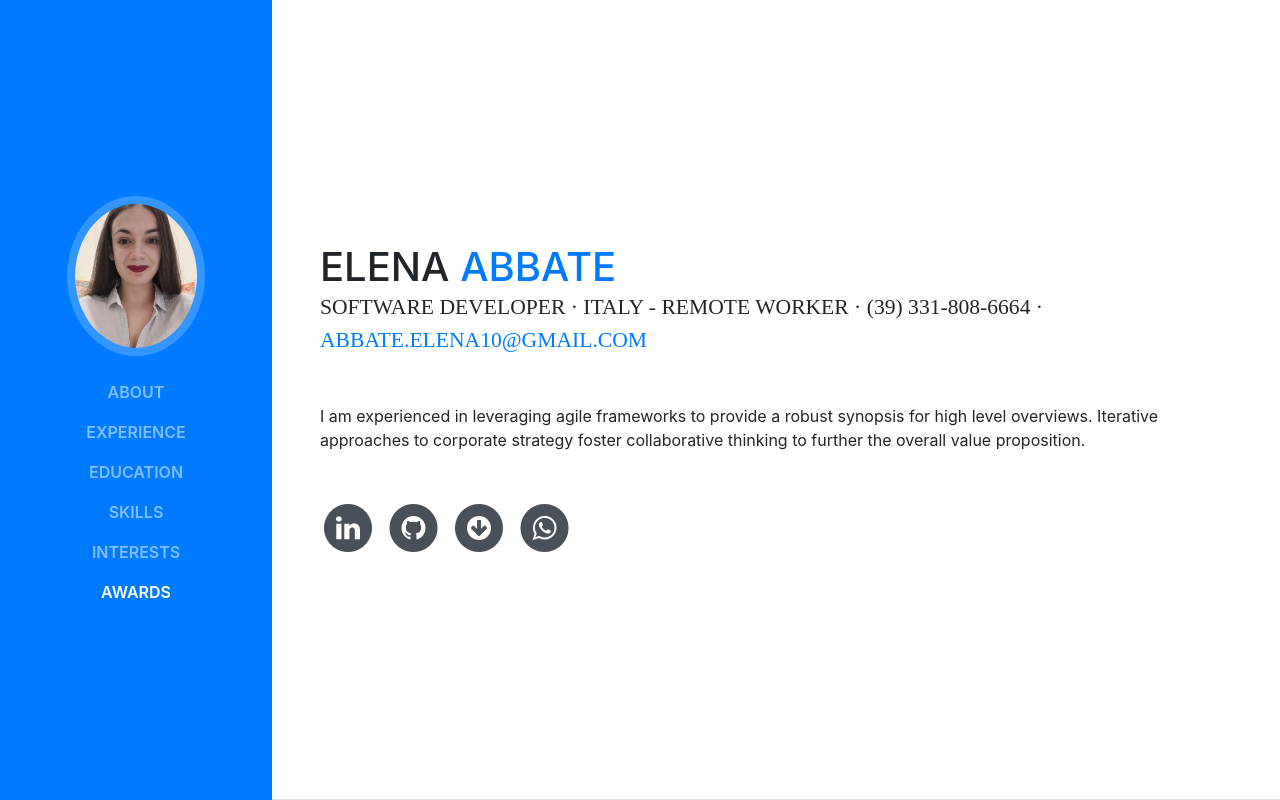
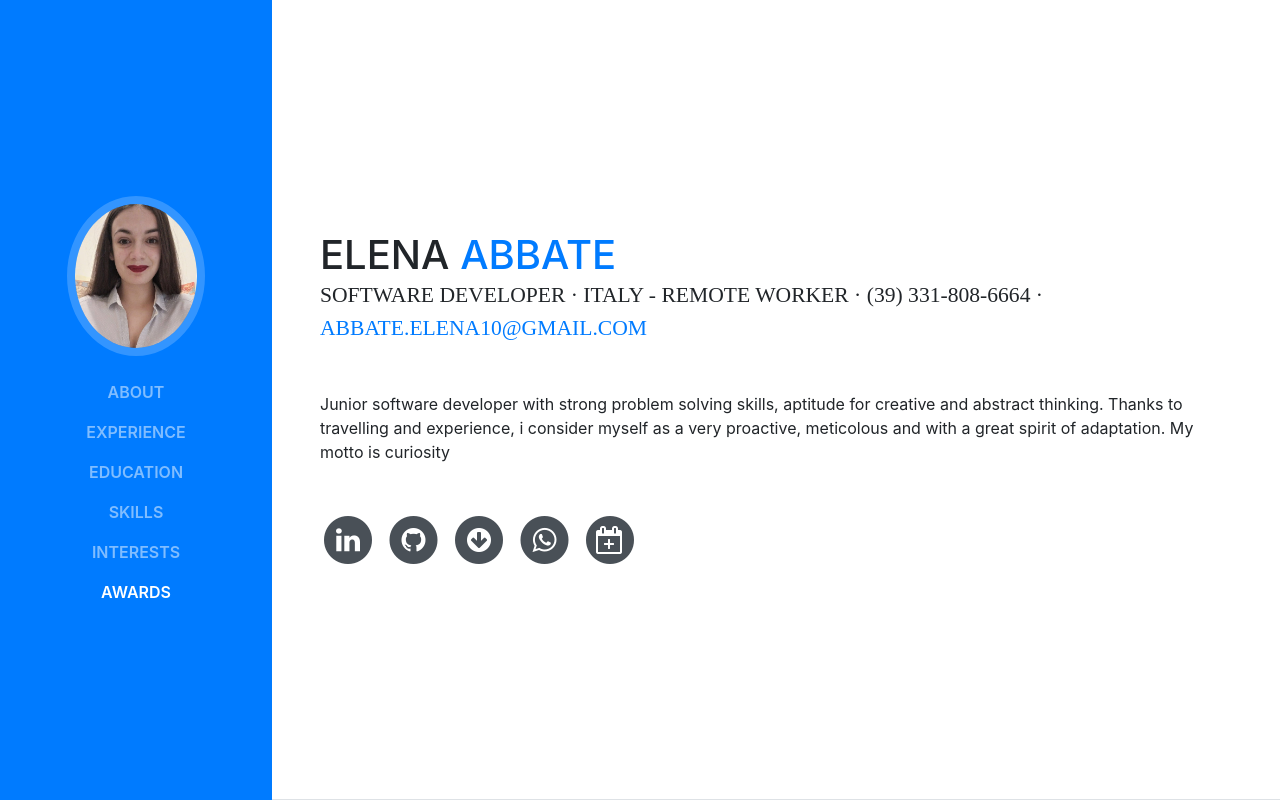
Before and after one commit to elenaAbbate/elenaAbbate.github.io, a website with bundled scripts: page index.html in a window 1280 px wide. Shown: the top 800 px of the page. Built offline with nearby package versions, Linux system fonts and the light colour scheme; a web font is replaced by a local one.

Commit message:
Aggiunto richiesta messaggio e calendar

```diff
--- a/index.html
+++ b/index.html
@@ -73,7 +73,7 @@
                   SOFTWARE DEVELOPER · ITALY - REMOTE WORKER   · (39) 331-808-6664 ·
                   <a href="mailto:abbate.elena10@gmail.com">abbate.elena10@gmail.com</a>
               </div>
-              <p class="mb-5">I am experienced in leveraging agile frameworks to provide a robust synopsis for high level overviews. Iterative approaches to corporate strategy foster collaborative thinking to further the overall value proposition.</p>
+              <p class="mb-5">Junior software developer with strong problem solving skills, aptitude for creative and abstract thinking. Thanks to travelling and experience, i consider myself as a very proactive, meticolous and with a great spirit of adaptation. My motto is curiosity</p>
               <ul class="list-inline list-social-icons mb-0">
                   <li class="list-inline-item">
                       <a href="https://www.linkedin.com/in/abbateelena/" target="_blank">
@@ -103,6 +103,14 @@
                           <span class="fa-stack fa-lg">
                               <i class="fa fa-circle fa-stack-2x"></i>
                               <i class="fa fa-whatsapp fa-stack-1x fa-inverse"></i>
+                          </span>
+                      </a>
+                  </li>
+                  <li class="list-inline-item">
+                      <a href="https://calendly.com/abbate-elena" target="_blank">
+                          <span class="fa-stack fa-lg">
+                              <i class="fa fa-circle fa-stack-2x"></i>
+                              <i class="fa fa-calendar-plus-o  fa-stack-1x fa-inverse"></i>
                           </span>
                       </a>
                   </li>
```
